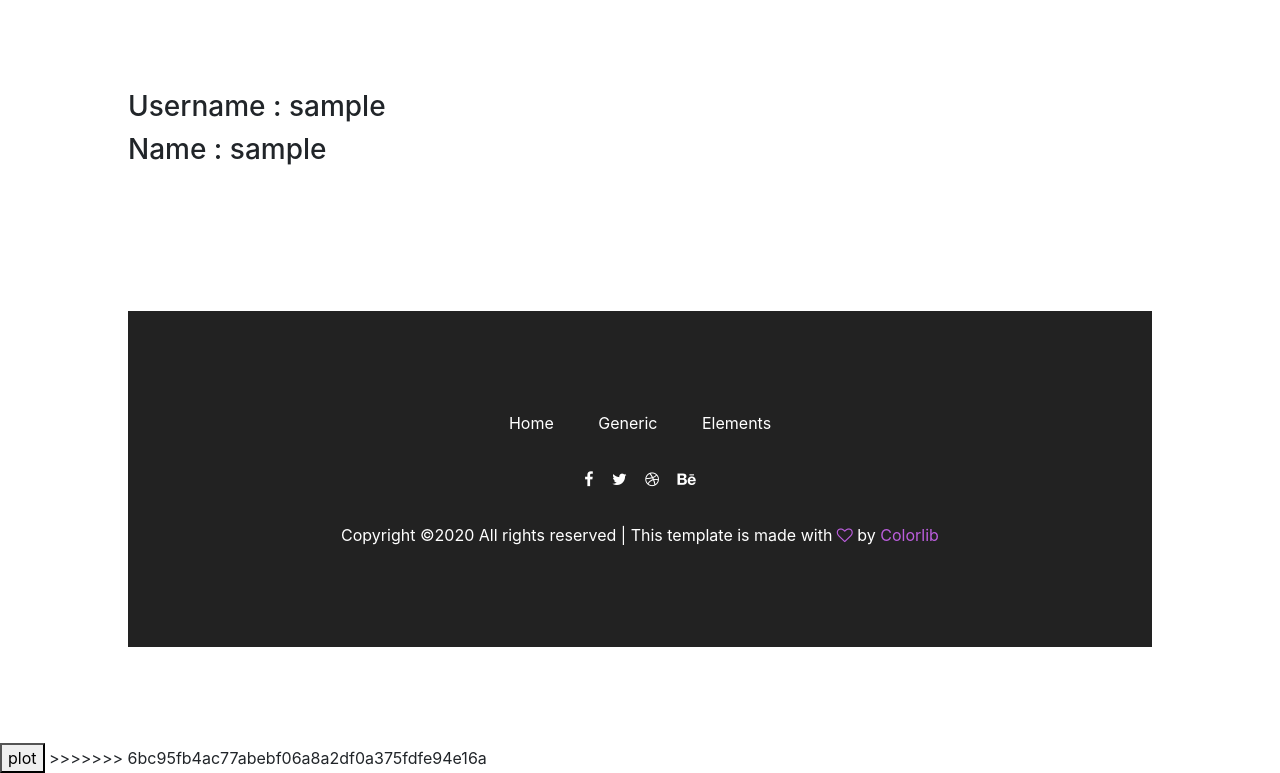
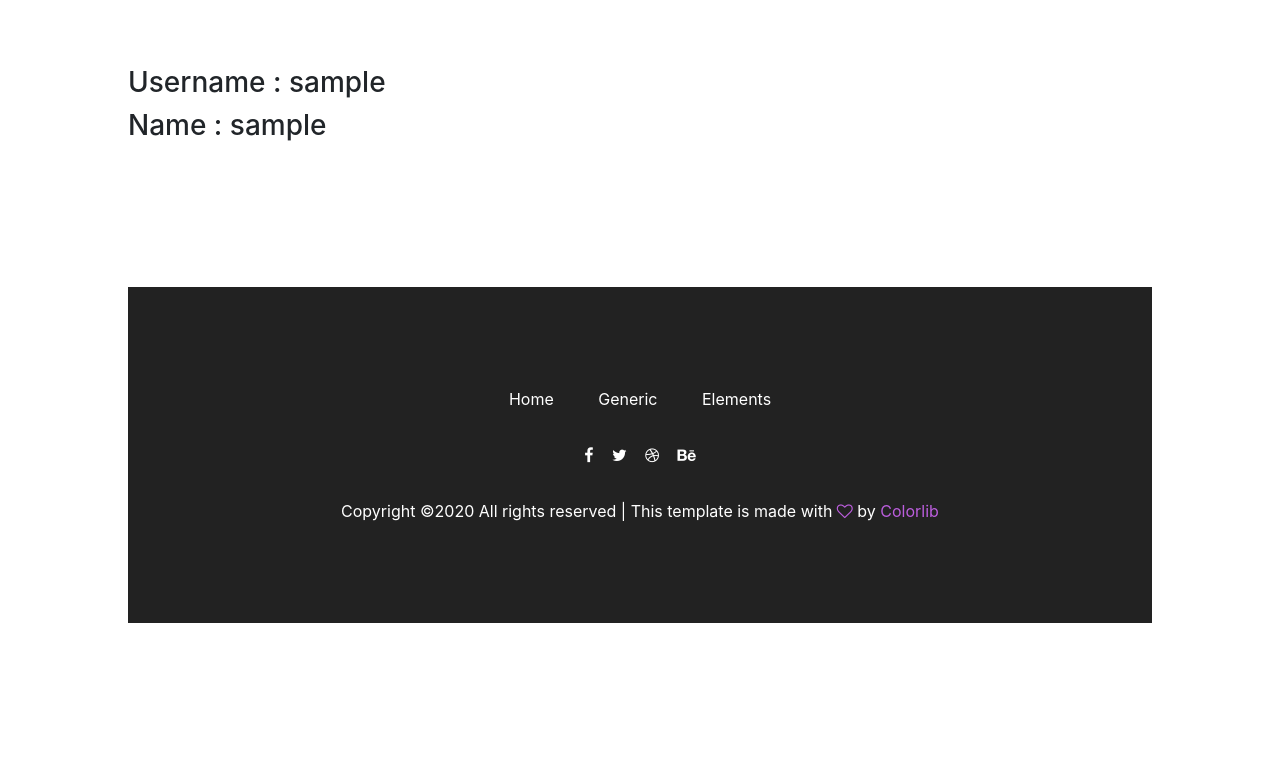
Before and after one commit to akashvijayan/reboot, a Node server app: page /profile in a window 1280 px wide. Shown: the part 342-1115 px from the top of the page. After the commit the page ends 965 px from the top, so only its background shows below. Run offline with Node 20, Linux system fonts and the light colour scheme; the visitor is signed in with stand-in values (Sample User, id 1); some libraries are stand-ins or nearby versions.

Commit message:
profile view start

```diff
--- a/app.js
+++ b/app.js
@@ -379,7 +379,7 @@ app.get("/watch", (req, res) => {
  * @param {String} /test/video path_get
  * @param {Function} anonymous function that renders videoplayer and streams video
 */
-app.get("/stream/video",middleware,isLoggedIn, (req, res) => {
+app.get("/stream/video",middleware.isLoggedIn, (req, res) => {
 	const path = "videos/asd.mp4";
 	const stat = fs.statSync(path);
 	const fileSize = stat.size;
--- a/views/profile.ejs
+++ b/views/profile.ejs
@@ -1,7 +1,6 @@
 <!DOCTYPE html>
 <html lang="zxx" class="no-js">
 <head>
-<<<<<<< HEAD
 	<!-- Mobile Specific Meta -->
 	<meta name="viewport" content="width=device-width, initial-scale=1, shrink-to-fit=no">
 	<!-- Favicon-->
@@ -88,12 +87,7 @@
                         <ul>
                             <li><h3>Username : <%= userData.username%></h3></li>
                             <li><h3>Name : <%= userData.username%></h3></li>
-                        </ul>
-
-
-
-
-
+						</ul>
 
 
 					</div>
@@ -140,27 +134,3 @@
 		<script src="js/main.js"></script>
 	</body>
 </ht"stylesheets
-=======
-    <!-- Load plotly.js into the DOM -->
-    <script src='https://cdn.plot.ly/plotly-latest.min.js'></script>
-    <script>
-        function plot() {
-            var trace3 = [{
-                x: [1, 2, 3, 4],
-                y: [12, 9, 15, 12],
-                mode: 'lines',
-                type: 'scatter'
-            }];
-            Plotly.newPlot('myDiv', trace3);
-        }
-    </script>
-</head>
-
-<body>
-    <div id='myDiv'>
-        <!-- Plotly chart will be drawn inside this DIV -->
-    </div>
-
-    <button onclick="plot()">plot</button>
-</body>
->>>>>>> 6bc95fb4ac77abebf06a8a2df0a375fdfe94e16a
```
